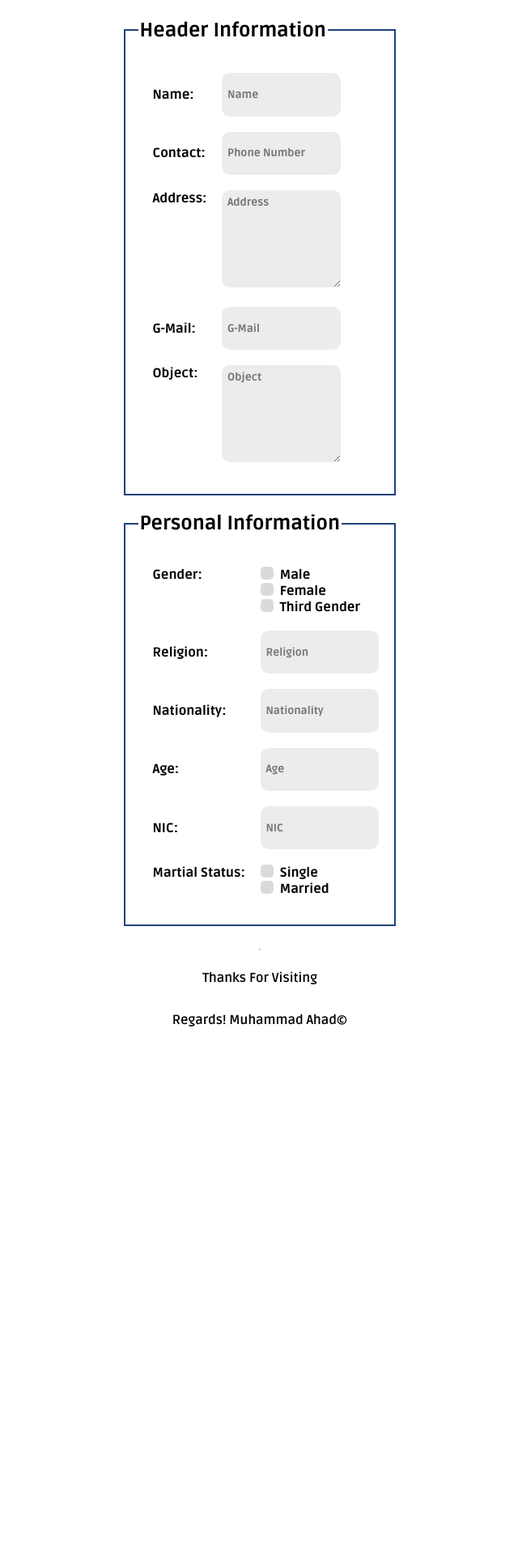
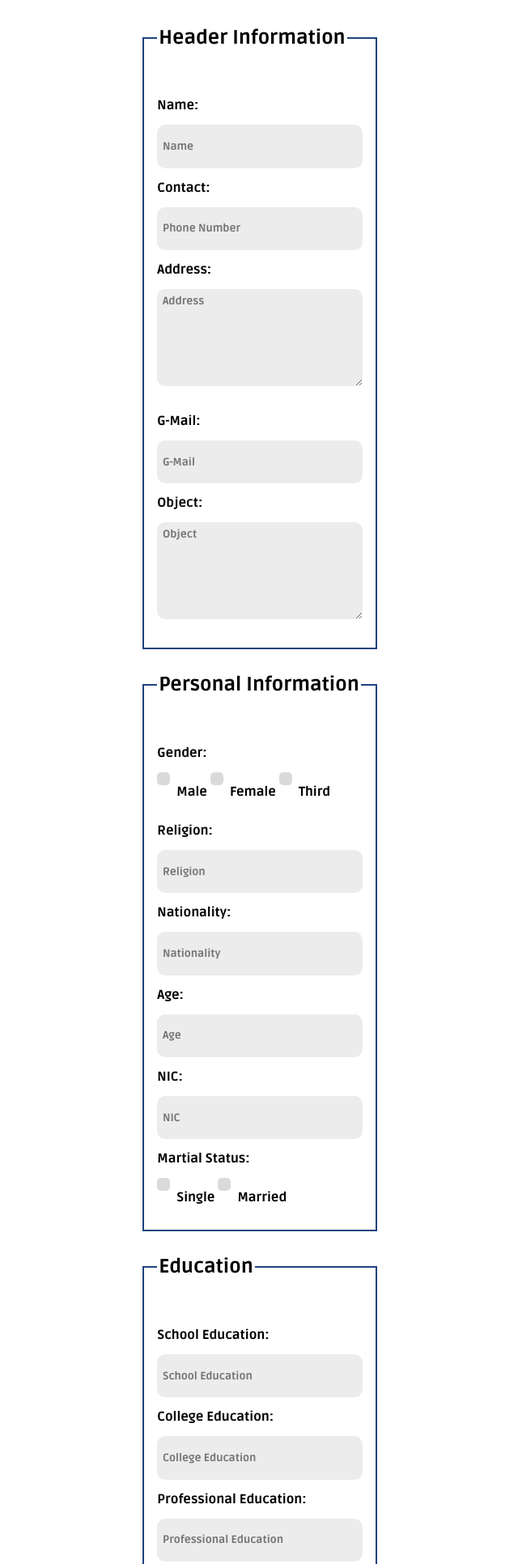
Before and after one commit to ahadsts9901/resume-maker, a plain HTML site: page index.html in a window 1280 px wide. Shown: the part 176-2108 px from the top of the page at 81% size, without its empty margins (319-959 px from the left). Before the commit the page ends 1502 px from the top, so only its background shows below. Drawn offline with nearby package versions, Linux system fonts and the light colour scheme.

Commit message:
user input done

```diff
--- a/index.html
+++ b/index.html
@@ -35,86 +35,132 @@
    <p class="message">Enter Your Information And Create Your Resume</p>
 
     <!-- Resume top information -->
-    <form>
+    <form onsubmit="CreateResume()">
         <fieldset>
             <legend><h2>Header Information</h2></legend>
-                    <table>
-                        <tr>
-                            <td><label for="name">Name:</label></td>
-                            <td><input required id="name" class="input" placeholder="Name" type="text" minlength="3" maxlength="20"></td>
-                        </tr>
-                        <tr>
-                            <td><label for="contact">Contact:</label></td>
-                            <td><input required id="contact" class="input" placeholder="Phone Number" type="number" minlength="5" maxlength="20"></td>
-                        </tr>
-                        <tr>
-                            <td class="top"><label for="address">Address:</label></td>
-                            <td><textarea required id="address" class="textarea" placeholder="Address" type="text" minlength="10" maxlength="150"></textarea></td>
-                        </tr>
-                        <tr>
-                            <td><label for="gmail">G-Mail:</label></td>
-                            <td><input required id="gmail" class="input" placeholder="G-Mail" type="text" minlength="10" maxlength="40"></td>
-                        </tr>
-                        <tr>
-                            <td class="top"><label for="object">Object:</label></td>
-                            <td><textarea required id="object" class="textarea" placeholder="Object" type="text" minlength="10" maxlength="150"></textarea></td>
-                        </tr>
-                    </table>
+                            <label for="name">Name:</label>
+                            <br/>
+                            <input required id="name" class="input" placeholder="Name" type="text" minlength="3" maxlength="20">
+                            <br/>
+                            <label for="contact">Contact:</label>
+                            <br/>
+                            <input required id="contact" class="input" placeholder="Phone Number" type="number" minlength="5" maxlength="20">
+                            <br/>
+                            <label for="address">Address:</label>
+                            <br/>
+                            <textarea required id="address" class="textarea" placeholder="Address" type="text" minlength="10" maxlength="150"></textarea>
+                            <br/>
+                            <label for="gmail">G-Mail:</label>
+                            <br/>
+                            <input required id="gmail" class="input" placeholder="G-Mail" type="text" minlength="10" maxlength="40">
+                            <br/>
+                            <label for="object">Object:</label>
+                            <br/>
+                            <textarea required id="object" class="textarea" placeholder="Object" type="text" minlength="10" maxlength="150"></textarea>
             </fieldset>
                 <!-- personal information -->
             <fieldset>
                 <legend><h2>Personal Information</h2></legend>
-                        <table>
-                            <tr>
-                                    <td class="top">Gender:</td>
-                                    <td class="box">
+                                Gender:
+                                <br/>
                                         <label class="container">
                                         <input class="radio" required id="gender" type="radio" name="gender" value="male">
                                         <span class="radio"></span>
                                         Male</label>
-                                        <br/>
                                         <label class="container">
                                             <input class="radio" required id="gender" type="radio" name="gender" value="female">
                                         <span class="radio"></span>
                                         Female</label>
-                                    <br/>
                                         <label class="container">
                                         <input class="radio" required id="gender" type="radio" name="gender" value="thirdgender">
                                         <span class="radio"></span>
-                                        Third Gender</label></td>
-                            </tr>
-                            <tr>
-                                <td><label for="religion">Religion:</label></td>
-                                <td><input required id="religion" class="input" placeholder="Religion" type="text" minlength="3" maxlength="20"></td>
-                            </tr>
-                            <tr>
-                                <td><label for="nationality">Nationality:</label></td>
-                                <td><input required id="nationality" class="input" placeholder="Nationality" type="text" minlength="5" maxlength="20"></td>
-                            </tr>
-                            <tr>
-                                <td><label for="age">Age:</label></td>
-                                <td><input required id="age" class="input" placeholder="Age" type="number" min="4" max="100"></td>
-                            </tr>
-                            <tr>
-                                <td><label for="nic">NIC:</label></td>
-                                <td><input required id="nic" class="input" placeholder="NIC" type="number" minlength="5" maxlength="20"></td>
-                            </tr>
-                            <tr>
-                                <td class="top">Martial Status:</td>
-                                <td class="box">
+                                        Third</label>
+                                <br/>
+                                <label for="religion">Religion:</label>
+                                <br/>
+                                <input required id="religion" class="input" placeholder="Religion" type="text" minlength="3" maxlength="20">
+                                <br/>
+                                <label for="nationality">Nationality:</label>
+                                <br/>
+                                <input required id="nationality" class="input" placeholder="Nationality" type="text" minlength="5" maxlength="20">
+                                <br/>
+                                <label for="age">Age:</label>
+                                <br/>
+                                <input required id="age" class="input" placeholder="Age" type="number" min="4" max="100">
+                                <br/>
+                                <label for="nic">NIC:</label>
+                                <br/>
+                                <input required id="nic" class="input" placeholder="NIC" type="number" minlength="5" maxlength="20">
+                                <br/>
+                                Martial Status:
+                                <br/>
                                     <label class="container">
                                     <input class="radio" required id="martialstatus" type="radio" name="martialstatus" value="single">
                                     <span class="radio"></span>
                                     Single</label>
-                                    <br/>
                                     <label class="container">
                                         <input class="radio" required id="martialstatus" type="radio" name="martialstatus" value="married">
                                     <span class="radio"></span>
                                     Married</label>
-                                </td>
-                        </tr>
-                        </table>
                 </fieldset>
+                <!-- education -->
+                <fieldset>
+                    <legend><h2>Education</h2></legend>
+
+                        <label for="school-education">School Education:</label>
+                        <br/>
+                        <input required id="school-education" class="input" placeholder="School Education" type="text" minlength="3" maxlength="20">
+                        <br/>
+                        <label for="college-education">College Education:</label>
+                        <br/>
+                        <input required id="college-education" class="input" placeholder="College Education" type="text" minlength="3" maxlength="20">
+                        <br/>
+                        <label for="professional-education">Professional Education:</label>
+                        <br/>
+                        <input required id="professional-education" class="input" placeholder="Professional Education" type="text" minlength="3" maxlength="20">
+
+                    </fieldset>
+            <!-- skills -->
+            <fieldset>
+                <legend><h2>Skills</h2></legend>
+
+                    <label for="skill-1">Skill 1:</label>
+                    <br/>
+                    <input required id="skill-1" class="input" placeholder="Skill 1" type="text" minlength="3" maxlength="30">
+                    <br/>
+                    <label for="skill-2">Skill 2:</label>
+                    <br/>
+                    <input required id="skill-2" class="input" placeholder="Skill 2" type="text" minlength="3" maxlength="30">
+                    <br/>
+                    <label for="skill-3">Skill 3:</label>
+                    <br/>
+                    <input required id="skill-3" class="input" placeholder="Skill 3" type="text" minlength="3" maxlength="30">
+                    <br/>
+                    <label for="skill-4">Skill 4:</label>
+                    <br/>
+                    <input required id="skill-4" class="input" placeholder="Skill 4" type="text" minlength="3" maxlength="30">
+                </fieldset>
+            <!-- experience -->
+            <fieldset>
+                <legend><h2>Experience</h2></legend>
+
+                    <label for="experience-1">Experience 1:</label>
+                    <br/>
+                    <input required id="experience-1" class="input" placeholder="Experience 1" type="text" minlength="3" maxlength="30">
+                    <br/>
+                    <label for="experience-2">Experience 2:</label>
+                    <br/>
+                    <input required id="experience-2" class="input" placeholder="Experience 2" type="text" minlength="3" maxlength="30">
+                    <br/>
+                    <label for="experience-3">Experience 3:</label>
+                    <br/>
+                    <input required id="experience-3" class="input" placeholder="Experience 3" type="text" minlength="3" maxlength="30">
+                    <br/>
+                    <label for="experience-4">Experience 4:</label>
+                    <br/>
+                    <input required id="experience-4" class="input" placeholder="Experience 4" type="text" minlength="3" maxlength="30">
+                </fieldset>
+                <button type="submit" class="button">Create Resume</button>
     </form>
 
 
--- a/main.css
+++ b/main.css
@@ -39,9 +39,17 @@ body{
     align-items: center;
 }
 
+form{
+    display: flex;
+    flex-direction: column;
+    justify-content: center;
+    align-items: center;
+}
+
 fieldset{
     padding: 1em;
     border: 2px solid #1e437d;
+    line-height: 3em;
 }
 
 .input{
@@ -50,7 +58,7 @@ fieldset{
     border: 0px;
     border-radius: 10px;
     padding: 0.5em;
-    width: 10em;
+    width: 18em;
     height: 3em;
 }
 
@@ -60,7 +68,7 @@ fieldset{
     border: 0px;
     border-radius: 10px;
     padding: 0.5em;
-    width: 10em;
+    width: 18em;
     height: 8em;
 }
 
@@ -77,6 +85,17 @@ td{
 legend h3{
     margin-bottom: 0em;
     margin-top: 1em;
+}
+
+.button{
+    background-color: #1e437d;
+    color: #fff;
+    border: 0px;
+    border-radius: 6px;
+    padding: 0.5em 1em;
+    width: 12em;
+    height: 4em;
+    margin-top: 3em;
 }
 
 .center{
```
